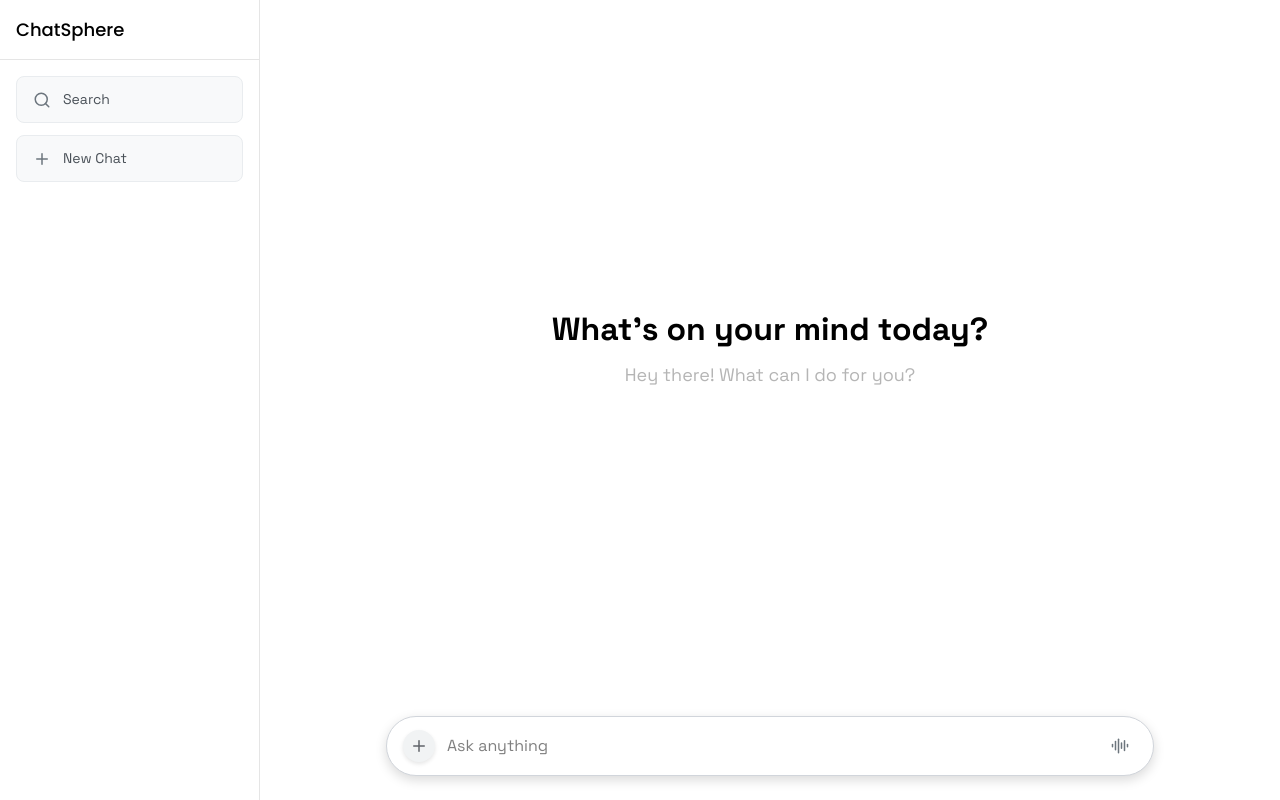
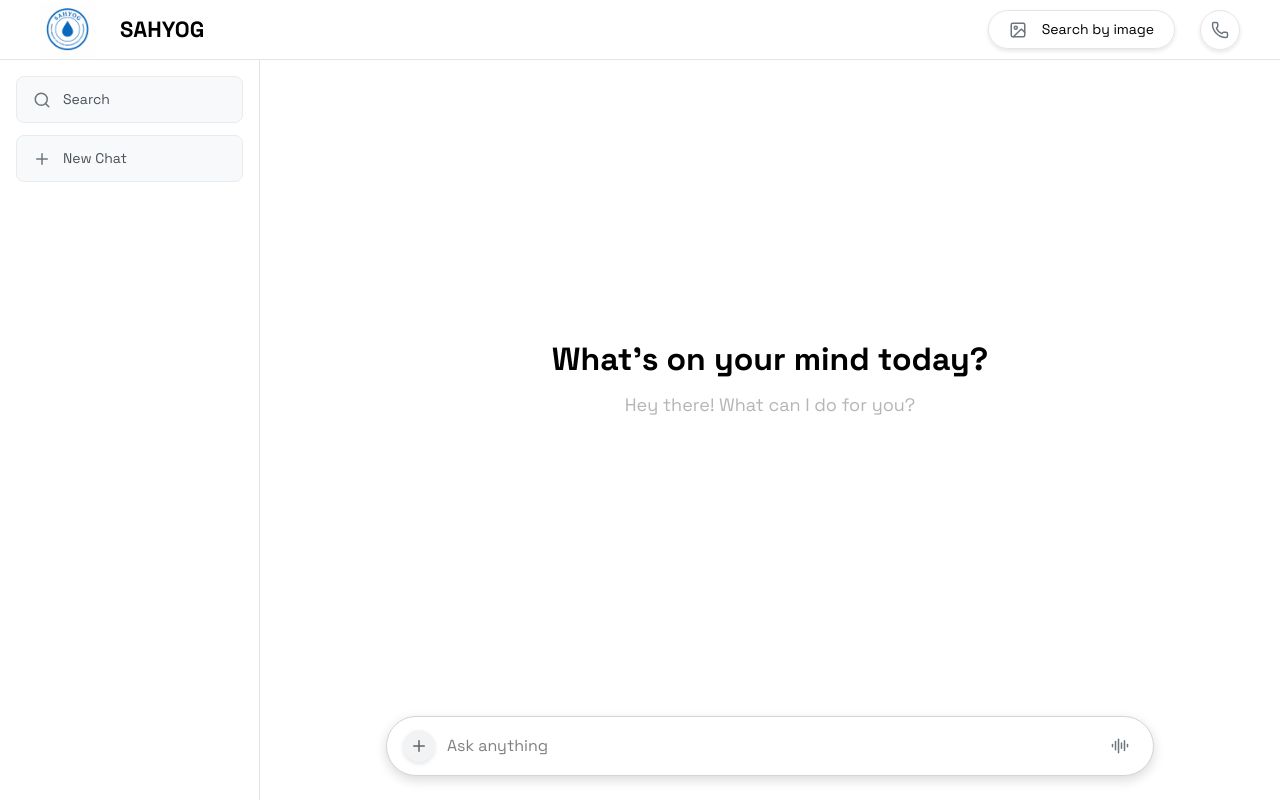
Before and after one commit to harsh749005/SIHackthon, a React (Vite) app: page / in a window 1280 px wide. Built offline with nearby package versions, Linux system fonts and the light colour scheme.

Commit message:
Logo , call icon , search by image option is added

```diff
--- a/src/ChatUI.jsx
+++ b/src/ChatUI.jsx
@@ -3,8 +3,11 @@ import {
   Plus,
   Search,
   Database,
-  AudioLines
+  AudioLines,
+  Phone,
+  Image
 } from 'lucide-react';
+import Logo from './assets/logo.png'
 import { styles } from './assets/styles/ChatUI';
 
 export default function ChatUI() {
@@ -32,14 +35,38 @@ export default function ChatUI() {
 
   return (
     <div style={styles.container}>
+      <div style={{height:"60px",display:"flex",alignItems:"center",justifyContent:"space-between",paddingRight:"40px",paddingLeft:"40px",backgroundColor:"transparent",borderColor:"#e5e5e5",borderBottomWidth:'1px',}}>
+                <div style={{display:"flex",alignItems:"center",gap:"25px"}}>
+            <img src={Logo} width={55} height={55}/>
+          <div>
+            <span style={{fontFamily:"Space Grotesk",fontSize:"22px",fontWeight:"bold"}}>SAHYOG</span>
+          </div>
+        </div>
+        <div style={{width:"max-content",display:"flex",alignItems:"center",gap:"25px"}}>
+<div style={{display:"flex",alignItems:"center",gap:"15px",padding:'8px 20px 8px 20px',boxShadow: '0 2px 4px rgba(0, 0, 0, 0.1)',cursor:"pointer",borderColor:"#e5e5e5",borderRadius:"50px",borderWidth:"1px",}}>
+
+        <div style={{display:"flex",alignItems:"center",justifyContent:"center"}}>
+          <Image size={18} color='#6c757d' />
+        </div>
+        <span style={{fontSize:"14px"}}>Search by image</span>
+</div>
+          <div style={{boxShadow: '0 2px 4px rgba(0, 0, 0, 0.1)',cursor:"pointer",borderColor:"#e5e5e5",width:"40px",height:"40px",borderRadius:"50px",borderWidth:"1px",display:"flex",alignItems:"center",justifyContent:"center"}}>
+ {/* backgroundColor:"#3cf04b" color='#fff' */}
+<Phone size={18} color='#6c757d' />
+        </div>
+        </div>
+      </div>
+      <div style={{display:"flex",flexGrow:1}}>
+
       {/* Sidebar */}
       <div style={styles.sidebar}>
         {/* Header */}
-        <div style={styles.header}>
+        {/* <div style={styles.header}>
+            <img src={Logo} width={150} height={150}/>
           <div>
-            <span style={styles.logo}>ChatSphere</span>
+            <span style={styles.logo}>SAHYOG</span>
           </div>
-        </div>
+        </div> */}
 
         {/* Sidebar Buttons */}
         <div style={styles.sidebarButtons}>
@@ -181,6 +208,8 @@ export default function ChatUI() {
           </div>
         </div>
       </div>
+      </div>
+
     </div>
   );
 }
--- a/src/assets/styles/ChatUI.js
+++ b/src/assets/styles/ChatUI.js
@@ -3,6 +3,7 @@ export const styles = {
       height: '100vh',
       backgroundColor: '#ffffff',
       display: 'flex',
+      flexDirection:"column",
       fontFamily: 'Space Grotesk, sans-serif'
     },
     sidebar: {
@@ -15,7 +16,8 @@ export const styles = {
     header: {
       display: 'flex',
       alignItems: 'center',
-      justifyContent: 'space-between',
+      justifyContent: 'center',
+      flexDirection:"column",
       padding: '16px',
       borderBottom: '1px solid #e5e5e5'
     },
```
Also changed, not shown: src/assets/logo.png (added).
